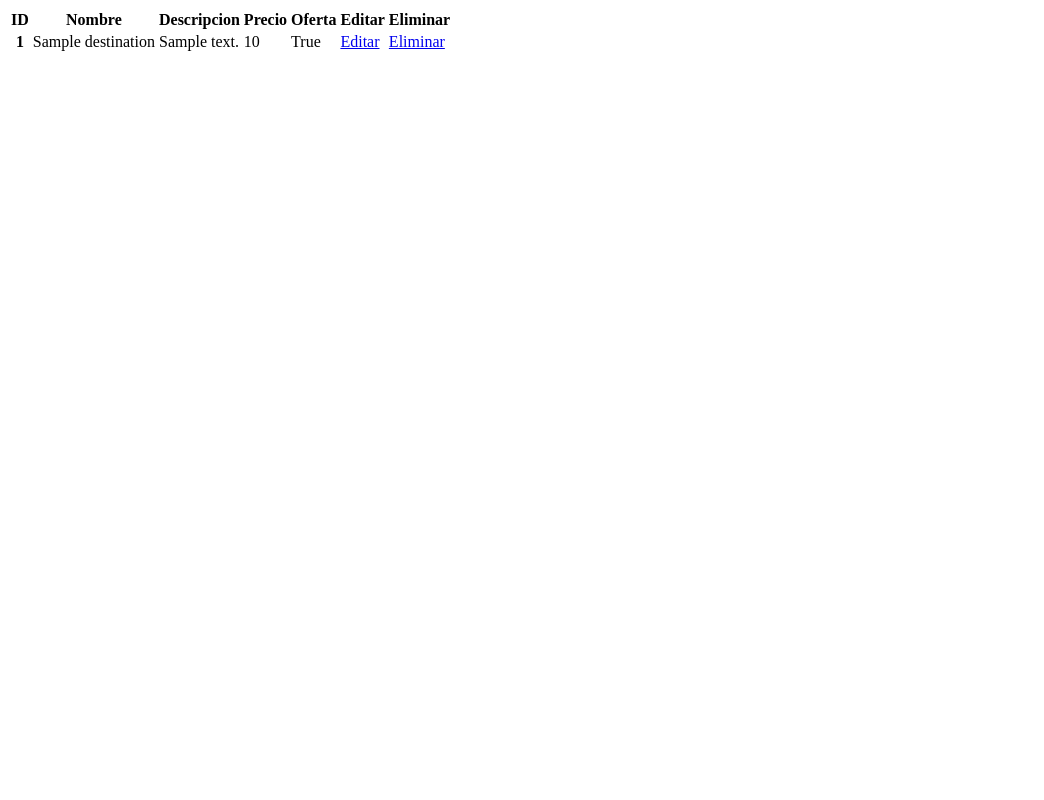
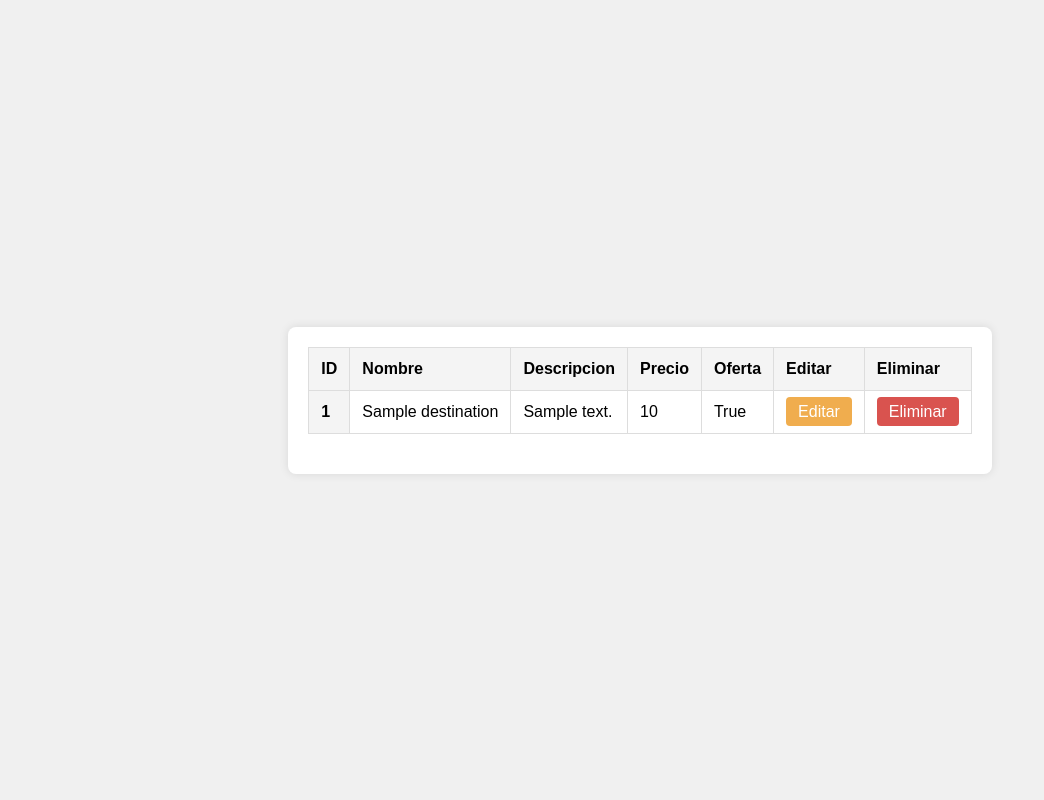
Before and after one commit to SteveArms/pwebDJANGOPlantillas, a Django app: page /actDest/1 in a window 1280 px wide. Shown: the whole page, without its empty margins (0-1044 px from the left). Run offline with Django 5.2, Linux system fonts and the light colour scheme; tables that the repository leaves empty hold one stand-in row (values such as "Sample post").

Commit message:
CSS para el listado de modificar y eliminar

```diff
--- /dev/null
+++ b/telusko/static/styles/lista_styles.css
@@ -0,0 +1,52 @@
+body {
+    font-family: Arial, sans-serif;
+    display: flex;
+    justify-content: center;
+    align-items: center;
+    height: 100vh;
+    margin: 0;
+    background-color: #f0f0f0;
+}
+.content {
+    background-color: white;
+    padding: 20px;
+    border-radius: 8px;
+    box-shadow: 0 0 10px rgba(0, 0, 0, 0.1);
+}
+.mensaje {
+    background-color: #dff0d8;
+    color: #3c763d;
+    padding: 10px;
+    border: 1px solid #d6e9c6;
+    border-radius: 4px;
+    margin-bottom: 15px;
+    text-align: center;
+}
+table {
+    width: 100%;
+    border-collapse: collapse;
+    margin-bottom: 20px;
+}
+th, td {
+    padding: 12px;
+    border: 1px solid #ddd;
+    text-align: left;
+}
+th {
+    background-color: #f4f4f4;
+}
+.boton a {
+    text-decoration: none;
+    color: white;
+    padding: 6px 12px;
+    border-radius: 4px;
+}
+.boton.amarillo a {
+    background-color: #f0ad4e;
+}
+.boton.rojo a {
+    background-color: #d9534f;
+}
+.boton a:hover {
+    opacity: 0.8;
+}
--- a/telusko/telusko/settings.py
+++ b/telusko/telusko/settings.py
@@ -16,9 +16,6 @@ import os
 # Build paths inside the project like this: BASE_DIR / 'subdir'.
 BASE_DIR = Path(__file__).resolve().parent.parent
 
-
-CRISPY_ALLOWED_TEMPLATE_PACKS = ('bootstrap', 'uni-form', 'bootstrap4', 'bootstrap5')
-CRISPY_TEMPLATE_PACK = 'bootstrap5'
 
 # Quick-start development settings - unsuitable for production
 # See https://docs.djangoproject.com/en/5.0/howto/deployment/checklist/
@@ -45,6 +42,8 @@ INSTALLED_APPS = [
     'crispy_forms',
     'crispy_bootstrap5',
 ]
+CRISPY_ALLOWED_TEMPLATE_PACKS = 'bootstrap5'
+CRISPY_TEMPLATE_PACK = 'bootstrap5'
 
 MIDDLEWARE = [
     'django.middleware.security.SecurityMiddleware',
--- a/telusko/templates/listaDest.html
+++ b/telusko/templates/listaDest.html
@@ -1,13 +1,18 @@
+{% load static %}
 <!DOCTYPE html>
 <html>
 <head>
 	<title>Lista Destinos</title>
+    <link type="text/css" href="{% static 'styles/lista_styles.css'%}" rel="stylesheet"></link>
 </head>
 <body>
+    <div class="content">
         {% if mensaje %}
+        <div class="mensaje">
             <p> Destino eliminado exitosamente</p>
+        </div>
         {% endif %}
-    <table>
+        <table class="tabla">
             <thead>
                 <tr>
                     <th scope="col">ID</th>
@@ -27,11 +32,12 @@
                     <td> {{ destino.desc }} </td>
                     <td> {{ destino.price }} </td>
                     <td> {{ destino.offer }} </td>
-                <td><a href="{% url 'editDest' destino.id %}"> Editar </a></td>
-                <td><a href="{% url 'delDest' destino.id %}"> Eliminar </a></td>
+                    <td class="boton amarillo"><a href="{% url 'editDest' destino.id %}"> Editar </a></td>
+                    <td class="boton rojo"><a href="{% url 'delDest' destino.id %}"> Eliminar </a></td>
                 </tr>
                 {% endfor %}
             </tbody>
         </table>
+    </div>
 </body>
 </html>
--- a/telusko/travello/forms.py
+++ b/telusko/travello/forms.py
@@ -1,5 +1,8 @@
 from django import forms
 from .models import Destination
+from django import forms
+from crispy_forms.helper import FormHelper
+from crispy_forms.layout import Layout, Submit, Field
 
 class DestinationForm(forms.ModelForm):
     class Meta:
```
Also changed, not shown: telusko/templates/destinoEdit.html (+5 -5 lines). Lines whose indentation alone changed are shown as unchanged.
